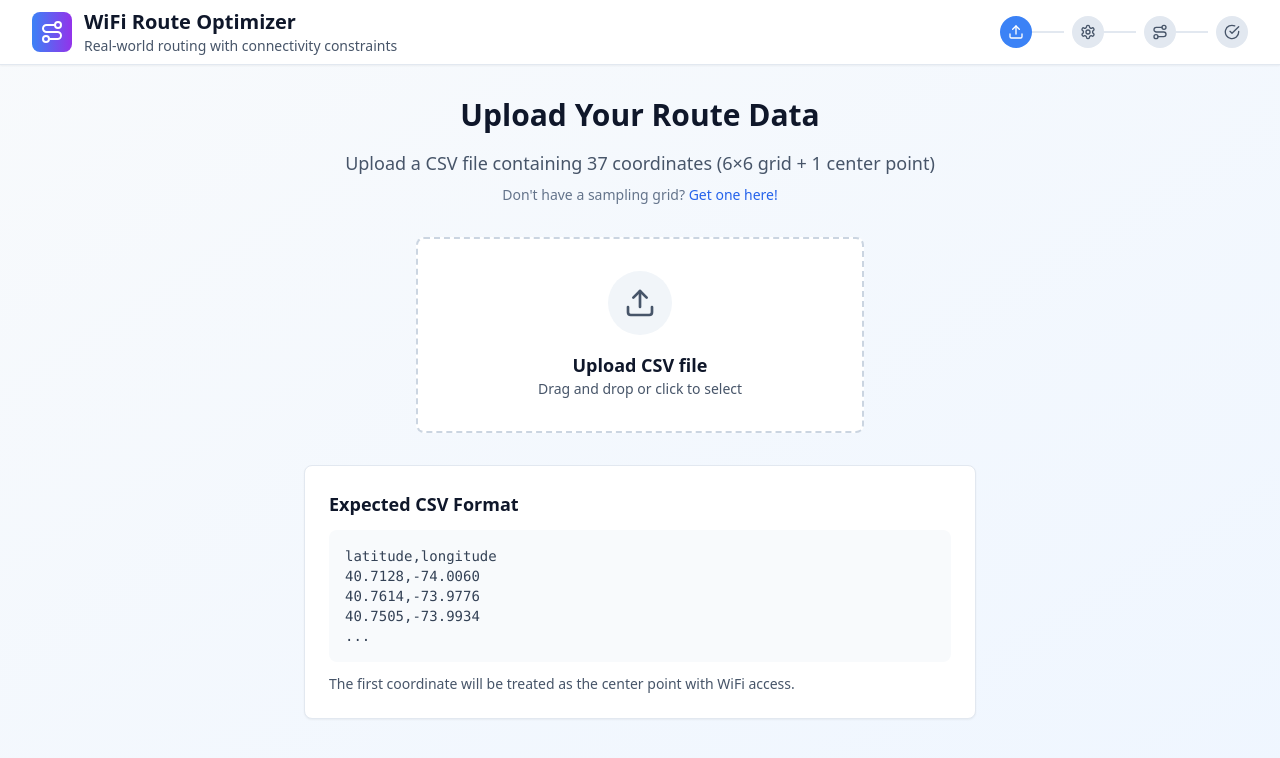
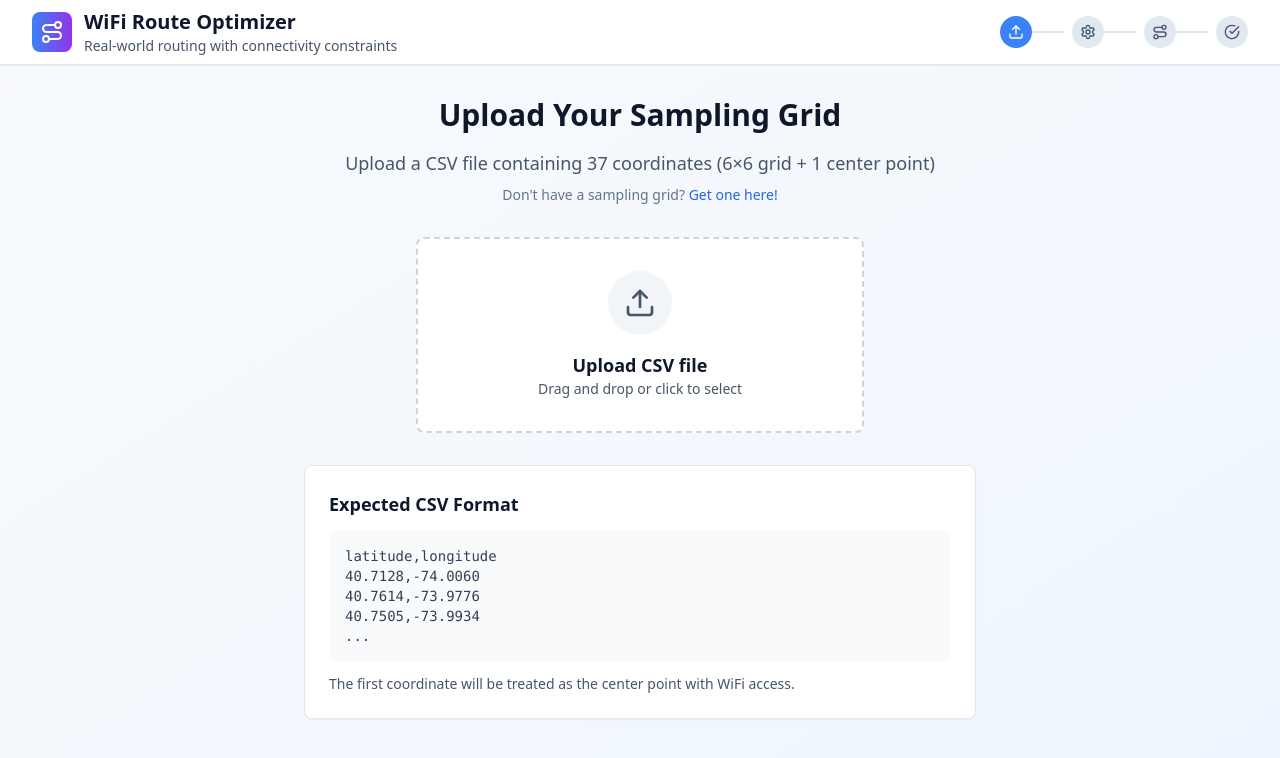
Before and after one commit to SaifSyed08/route-planner-app, a React (Vite) app: page / in a window 1280 px wide. Shown: the top 758 px of the page. Built offline with nearby package versions, Linux system fonts and the light colour scheme.

Commit message:
Updated App.tsx

```diff
--- a/src/App.tsx
+++ b/src/App.tsx
@@ -210,7 +210,7 @@ setFocusEnableOrder(false)
         {state === 'upload' && (
           <div className="max-w-2xl mx-auto">
             <div className="text-center mb-8">
-              <h2 className="text-3xl font-bold text-slate-900 mb-4">Upload Your Route Data</h2>
+              <h2 className="text-3xl font-bold text-slate-900 mb-4">Upload Your Sampling Grid</h2>
               <p className="text-lg text-slate-600 mb-2">
                 Upload a CSV file containing 37 coordinates (6×6 grid + 1 center point)
               </p>
```
